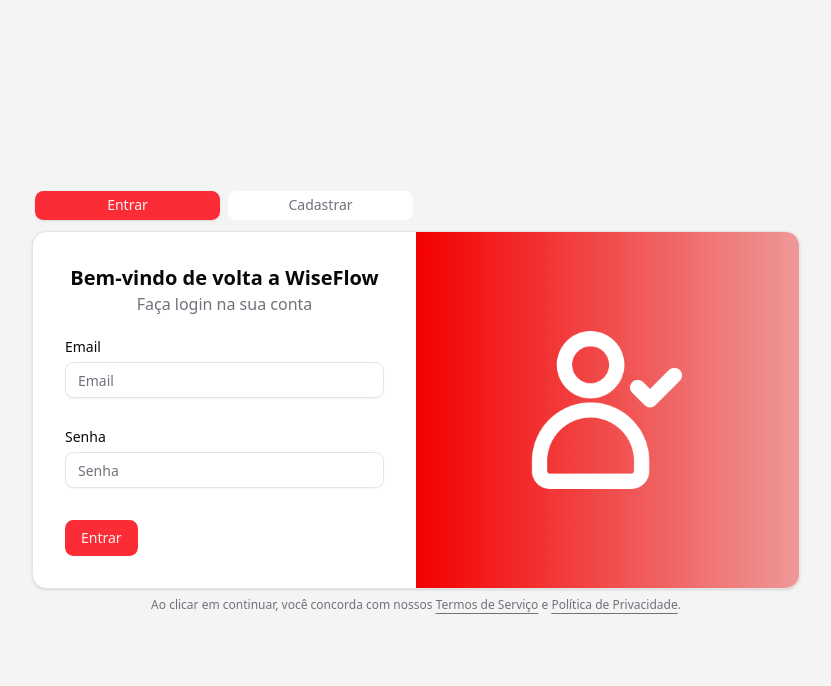
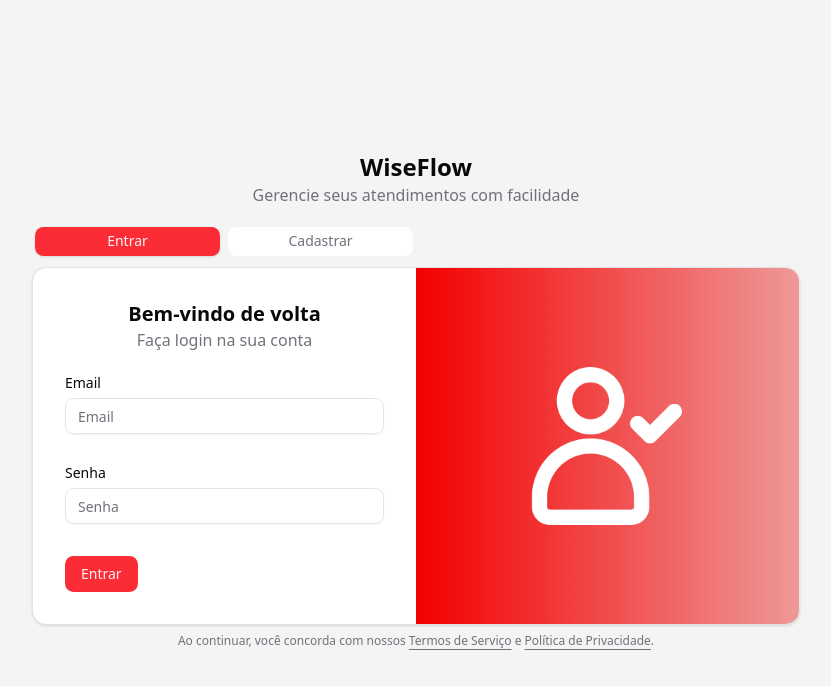
Before and after one commit to LeomirDias/procq, a Next.js app: page /authentication in a window 1280 px wide. Shown: the top 686 px of the page, without its empty margins (224-1055 px from the left). Built offline with nearby package versions, Linux system fonts and the light colour scheme.

Commit message:
feat: add headers and welcome messages to authentication pages

```diff
--- a/src/app/(users)/authentication/components/login-form.tsx
+++ b/src/app/(users)/authentication/components/login-form.tsx
@@ -47,7 +47,7 @@
             <Form {...formLogin}>
               <div className="flex flex-col gap-6">
                 <div className="flex flex-col items-center text-center">
-                  <h1 className="text-xl font-bold">Bem-vindo de volta a WiseFlow</h1>
+                  <h1 className="text-xl font-bold">Bem-vindo de volta</h1>
                   <p className="text-muted-foreground text-balance">
                     Faça login na sua conta
                   </p>
--- a/src/app/(users)/authentication/components/sign-up-form.tsx
+++ b/src/app/(users)/authentication/components/sign-up-form.tsx
@@ -47,7 +47,7 @@
                         <Form {...formRegister}>
                             <div className="flex flex-col gap-6">
                                 <div className="flex flex-col items-center text-center">
-                                    <h1 className="text-xl font-bold">Cadastre-se na WiseFlow</h1>
+                                    <h1 className="text-xl font-bold">Cadastre-se</h1>
                                     <p className="text-muted-foreground text-balance">
                                         Crie sua conta
                                     </p>
--- a/src/app/(users)/authentication/page.tsx
+++ b/src/app/(users)/authentication/page.tsx
@@ -1,4 +1,3 @@
-
 import { Tabs, TabsContent, TabsList, TabsTrigger } from "@/components/ui/tabs";
 
 import { LoginForm } from "./components/login-form";
@@ -10,6 +9,10 @@
   return (
     <div className="bg-muted flex min-h-svh flex-col items-center justify-center p-6 md:p-10">
       <div className="w-full max-w-sm md:max-w-3xl">
+        <div className=" text-center mb-4">
+          <h1 className="text-2xl font-bold">WiseFlow</h1>
+          <p className="text-muted-foreground">Gerencie seus atendimentos com facilidade</p>
+        </div>
         <Tabs defaultValue="login">
           <TabsList className="w-1/2 gap-2">
             <TabsTrigger value="login" className="bg-background text-muted-foreground data-[state=active]:bg-primary data-[state=active]:text-primary-foreground">Entrar</TabsTrigger>
@@ -24,7 +27,7 @@
         </Tabs>
       </div>
       <div className="text-muted-foreground mt-2 *:[a]:hover:text-primary text-center text-xs text-balance *:[a]:underline *:[a]:underline-offset-4">
-        Ao clicar em continuar, você concorda com nossos <a href="#">Termos de Serviço</a> e <a href="#">Política de Privacidade</a>.
+        Ao continuar, você concorda com nossos <a href="#">Termos de Serviço</a> e <a href="#">Política de Privacidade</a>.
       </div>
     </div>
   )
```
